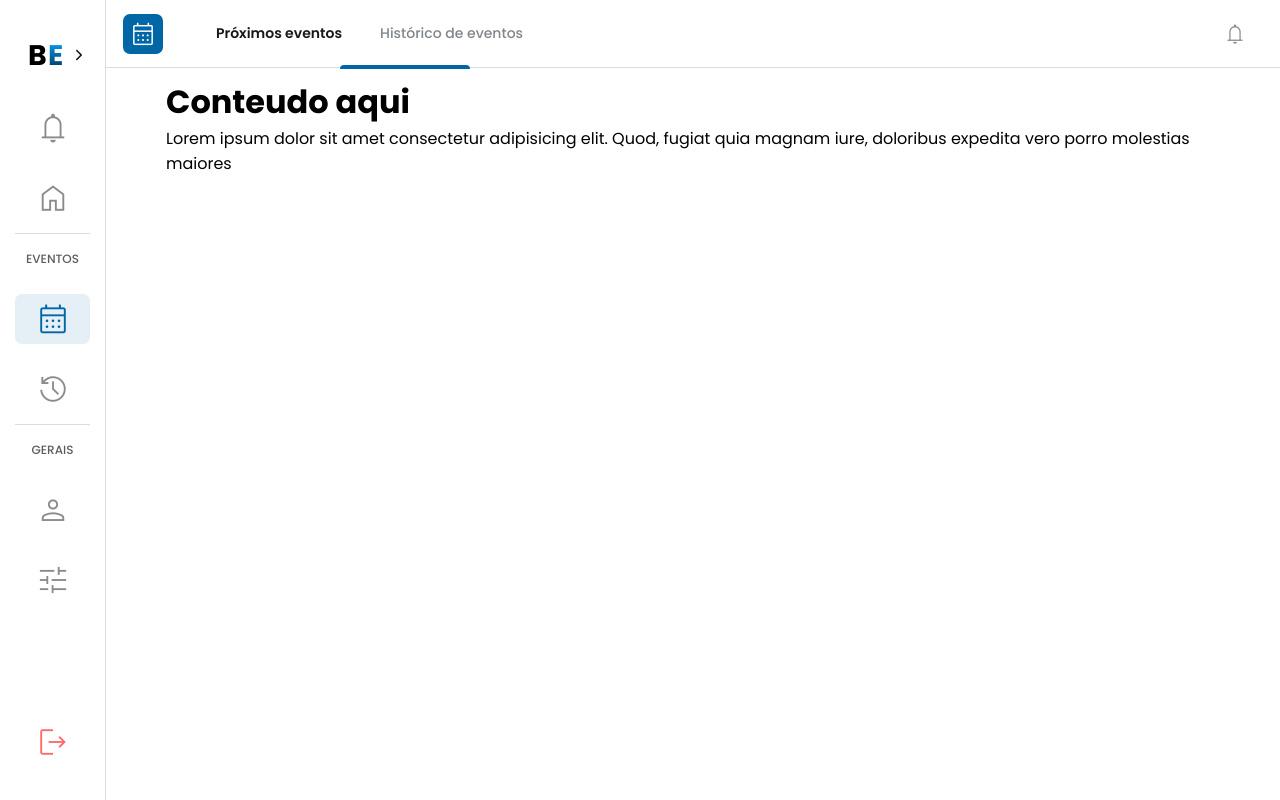
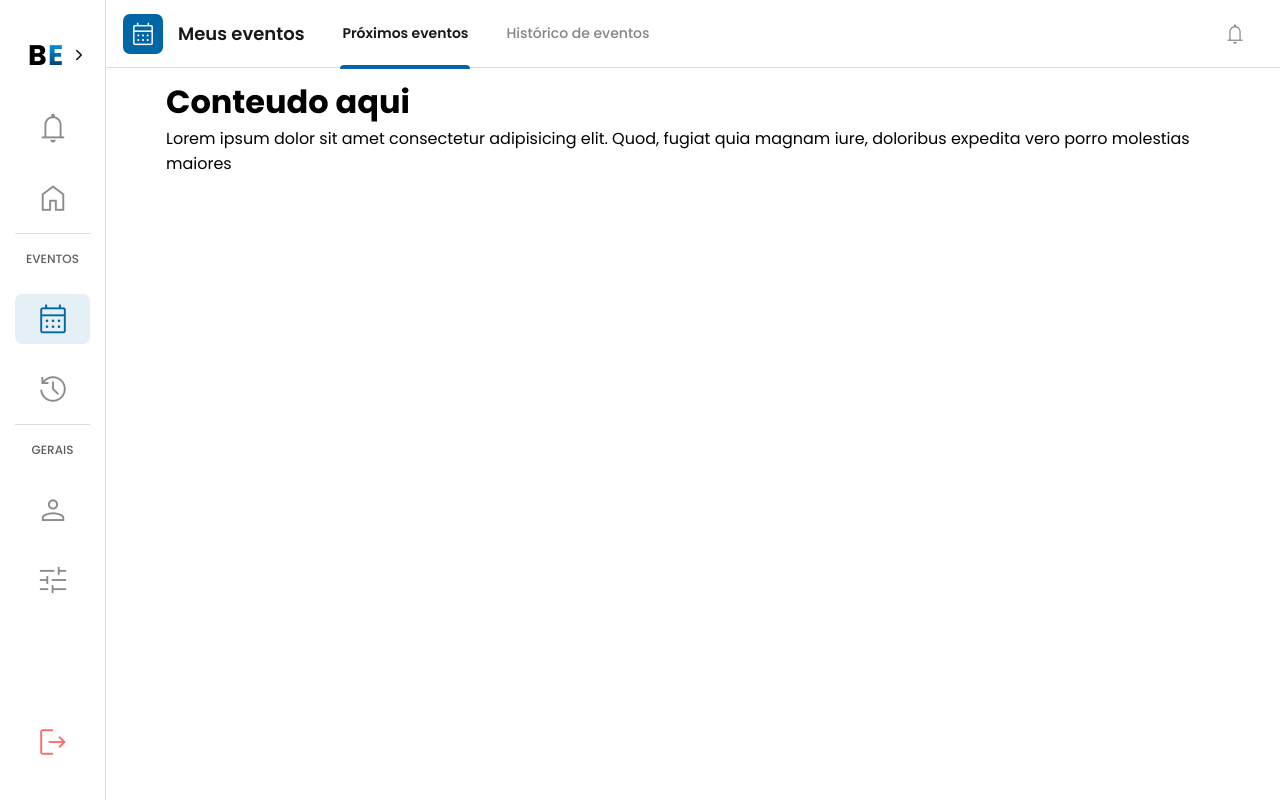
Before and after one commit to EsyProject/EsyFrontend, a React (Vite) app: page /schedule in a window 1280 px wide. Built offline with nearby package versions, Linux system fonts and the light colour scheme.

Commit message:
feat: passing dynamic text to the navbar

```diff
--- a/src/pages/Schedule/Schedule.jsx
+++ b/src/pages/Schedule/Schedule.jsx
@@ -10,7 +10,12 @@ const Schedule = () => {
 
   return (
     <div className={`historic-container ${sidebarOpen ? "sidebar-open" : ""}`}>
-      <Navbar currentPageIcon="calendar_month" activePage="schedule" showNavigationTexts={true} />
+      <Navbar
+        currentPageIcon="calendar_month"
+        activePage="schedule"
+        showNavigationTexts={true}
+        navigationText="Meus eventos"
+      />
 
       <Sidebar
         activePage="calendar"
```
